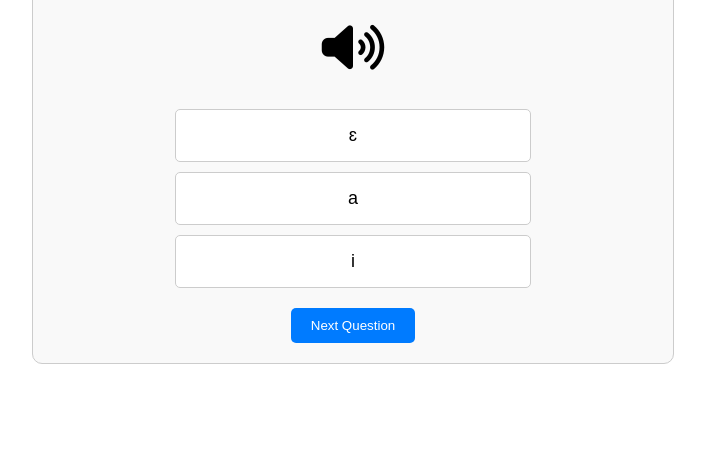
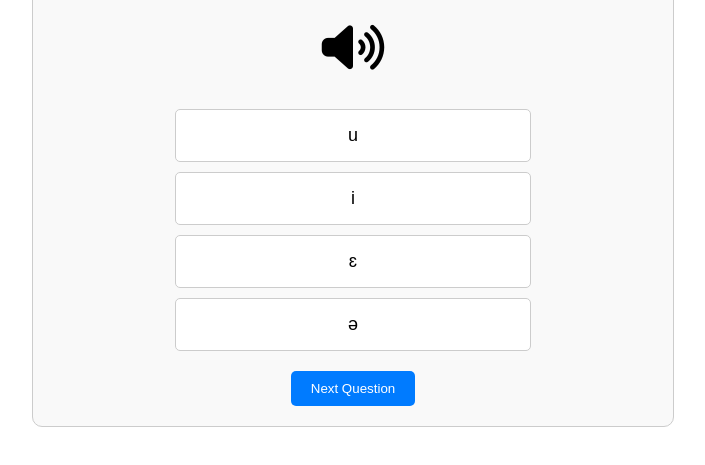
Before and after one commit to knarhar/QuizProto, a plain HTML site: page index.html in a window 1280 px wide. Shown: the part 177-642 px from the top of the page, without its empty margins (287-992 px from the left). Drawn offline with Linux system fonts and the light colour scheme.

Commit message:
10 questions

```diff
--- a/index.html
+++ b/index.html
@@ -12,51 +12,54 @@
 </head>
 
 <body>
+
     <div class="main-container">
-
         <div class="score-container">
             Score: <span id="score">0</span>/10
         </div>
-        <div id="question-container">
+        <div id="questionContainer" class="question-container">
             <div class="question">
                 <h2>
-                    <!-- <span id="question-number">1</span>.  -->
                     Match the <a href="https://en.wikipedia.org/wiki/IPA_vowel_chart_with_audio">
                         <abbr title="International Phonetic Alphabet">IPA</abbr></a> vowel:
                 </h2>
             </div>
 
             <div class="audio-player">
-                <i class="fa-solid fa-volume-high" id="audio-icon"></i>
-                <audio id="audio-player" controls>
+                <i class="fa-solid fa-volume-high" id="audioIcon"></i>
+                <audio id="audioPlayer" controls>
                     <!-- The source will be set dynamically -->
                 </audio>
             </div>
             <p id="response"></p>
-            <div class="answers-container" id="answers-container">
+            <div class="answers-container" id="answersContainer">
                 <!-- The answers will be generated dynamically -->
             </div>
 
-            <button class="next-question" id="next-question" disabled>Next Question</button>
+            <button class="next-question" id="nextQuestionBtn" disabled>Next Question</button>
         </div>
     </div>
 
     <script>
-        var mainContainer = document.querySelector(".main-container");
-        var questionContainer = document.querySelector("#question-container");
-        var scoreDisplay = document.getElementById("score");
-        var questionNumberDisplay = document.getElementById("question-number");
-        var answersContainer = document.getElementById("answers-container");
-        var response = document.getElementById("response");
-        var nextQuestionButton = document.getElementById("next-question");
-        var audioPlayer = document.getElementById("audio-player");
-        var audioIcon = document.getElementById("audio-icon");
+        String.Empty = "";
 
-        audioIcon.addEventListener("click", () => {
-            audioPlayer.play();
-        });
+        function $(selector) {
+            return document.querySelector(selector);
+        }
 
-        function shuffle(array) {
+        HTMLElement.prototype.on = function (event, action) {
+            this.addEventListener(event, action);
+
+            return this;
+        };
+
+        HTMLElement.prototype.click = function (action) {
+            this.addEventListener("click", action);
+
+            return this;
+        };
+
+        function swap(array) {
             for (let i = array.length - 1; i > 0; i--) {
                 const j = Math.floor(Math.random() * (i + 1));
                 [array[i], array[j]] = [array[j], array[i]];
@@ -65,156 +68,122 @@
             return array;
         }
 
+        var $mainContainer = $(".main-container");
+        var $scoreDisplay = $("#score");
+        var $answersContainer = $("#answersContainer");
+        var $response = $("#response");
+        var $nextQuestionBtn = $("#nextQuestionBtn");
+        var $audioPlayer = $("#audioPlayer");
+        var $audioIcon = $("#audioIcon");
+
+        $audioIcon.click(() => $audioPlayer.play());
+
         var score = 0;
         var currentQuestionIndex = 0;
-        var userMistakes = [];
-        var mistakeQuestionsIndex = 0;
-        var isMistakeMode = false;
+        var questionsCount = 10;
+        var userMistakeList = [];
+        var askedQuestions = [];
 
-        var questions = [
-            {
-                sound: './vowels/i_Close_front_unrounded_vowel.ogg.mp3',
-                correctAnswer: 'i',
-                options: ['a', 'i', 'ɛ']
-            },
-            {
-                sound: './vowels/o_Close-mid_back_rounded_vowel.ogg',
-                correctAnswer: 'o',
-                options: ['o', 'u', 'ə']
-            },
-            {
-                sound: './vowels/u_Close_back_rounded_vowel.ogg',
-                correctAnswer: 'u',
-                options: ['u', 'o', 'a']
-            },
-            {
-                sound: './vowels/a_PR-open_front_unrounded_vowel.ogg',
-                correctAnswer: 'a',
-                options: ['a', 'ə', 'ɛ']
-            },
-            {
-                sound: './vowels/ə_Mid-central_vowel.ogg',
-                correctAnswer: 'ə',
-                options: ['ə', 'ɛ', 'u']
-            },
-            {
-                sound: './vowels/ɛ_Open-mid_front_unrounded_vowel.ogg',
-                correctAnswer: 'ɛ',
-                options: ['ɛ', 'a', 'i']
-            },
+        var vowels = [
+            { vowel: "i", audio: "vowels/i_Close_front_unrounded_vowel.ogg" },
+            { vowel: "u", audio: "vowels/u_Close_back_rounded_vowel.ogg" },
+            { vowel: "o", audio: "vowels/o_Close-mid_back_rounded_vowel.ogg" },
+            { vowel: "ə", audio: "vowels/ə_Mid-central_vowel.ogg" },
+            { vowel: "a", audio: "vowels/a_PR-open_front_unrounded_vowel.ogg" },
+            { vowel: "ɛ", audio: "vowels/ɛ_Open-mid_front_unrounded_vowel.ogg" }
         ];
 
-        function loadQuestion() {
-            response.innerHTML = "";
-            nextQuestionButton.disabled = true;
+        function getRandomVowel() {
+            const randomIndex = Math.floor(Math.random() * vowels.length);
+            return vowels[randomIndex];
+        }
 
-            if (isMistakeMode && mistakeQuestionsIndex < 2) {
-                loadMistakeQuestion(mistakeQuestionsIndex);
+        function displayQuestion() {
+            if (currentQuestionIndex >= questionsCount) {
+                $mainContainer.innerHTML = `<h2>Quiz Over!</h2><p>Your score: ${score} / ${questionsCount}</p>`;
+                return;
+            }
+
+            let currentVowel;
+
+            if (userMistakeList.length > 0) {
+                if (userMistakeList[0].userMistake) {
+                    currentVowel = userMistakeList[0].userMistake;
+                    userMistakeList[0].userMistake = null;
+                } else if (userMistakeList[0].correctVowel) {
+                    currentVowel = userMistakeList[0].correctVowel;
+                    userMistakeList.shift();
+                }
             } else {
-                isMistakeMode = false;
-                loadRegularQuestion(questions[currentQuestionIndex]);
+                currentVowel = getRandomVowel();
+            }
+
+            $audioPlayer.src = currentVowel.audio;
+
+            $audioPlayer.play();
+
+            $response.innerHTML = String.Empty;
+            $answersContainer.innerHTML = String.Empty;
+            $nextQuestionBtn.disabled = true;
+
+            let answers = [currentVowel];
+
+            while (answers.length < 4) {
+                let randomVowel = getRandomVowel();
+
+                if (!answers.some(v => v.vowel == randomVowel.vowel)) {
+                    answers.push(randomVowel);
                 }
             }
 
-        function loadMistakeQuestion(index) {
-            var mistake = userMistakes[userMistakes.length - 1];
-      /**/      console.log(mistake);
-            if (index == 0)
-                var question = questions.find(q => q.correctAnswer === mistake.userAnswer);
-            else {
-                var question = questions.find(q => q.correctAnswer === mistake.correctAnswer);
-                currentQuestionIndex++;
-            }
-      /**/      console.log(question);
+            answers = swap(answers);
 
-            mistakeQuestionsIndex++;
-            loadRegularQuestion(question);
-        }
+            answers.forEach(vowel => {
+                let btn = document.createElement("button");
 
-        function loadRegularQuestion(question) {
-            //  questionNumberDisplay.textContent = currentQuestionIndex + 1;
-            audioPlayer.src = question.sound;
-            audioPlayer.play();
+                btn.classList.add("answer");
+                btn.textContent = vowel.vowel;
 
-            var shuffledOptions = shuffle([...question.options]);
+                btn.click(function () {
+                    const allButtons = $answersContainer.querySelectorAll(".answer");
+                    allButtons.forEach(button => button.disabled = true);
 
-            answersContainer.innerHTML = "";
+                    if (vowel.vowel === currentVowel.vowel) {
+                        btn.classList.add("correct");
+                        score++;
+                        $response.textContent = "Correct!";
+                    } else {
+                        btn.classList.add("incorrect");
+                        $response.textContent = `Incorrect! The correct answer was ${currentVowel.vowel}`;
 
-            shuffledOptions.forEach(option => {
-                var answerDiv = document.createElement("div");
-
-                answerDiv.className = "answer";
-                answerDiv.textContent = option;
-
-                answerDiv.addEventListener("click", function () {
-                    handleAnswerClick(answerDiv.textContent == question.correctAnswer, answerDiv, question.correctAnswer);
+                        userMistakeList.push({
+                            correctVowel: currentVowel,
+                            userMistake: vowels.find(vowel => vowel.vowel === btn.textContent)
                         });
 
-                answersContainer.appendChild(answerDiv);
+                        allButtons.forEach(button => {
+                            if (button.textContent === currentVowel.vowel) {
+                                button.classList.add("correct");
+                            }
                         });
                     }
 
-        function handleAnswerClick(isCorrect, answerDiv, correctAnswer) {
-            var answers = document.querySelectorAll(".answer");
-
-            answers.forEach(answer => {
-                answer.textContent == correctAnswer
-                    ? answer.classList.add("correct")
-                    : answer.classList.add("incorrect");
-
-                answer.style.pointerEvents = "none";
+                    $scoreDisplay.innerHTML = score;
+                    $nextQuestionBtn.disabled = false;
                 });
 
-            if (isCorrect) {
-                response.innerHTML = "Correct!";
-                score++;
-            } else {
-                response.innerHTML = "Incorrect!";
-                score = 0;
-                currentQuestionIndex = 0;
+                $answersContainer.appendChild(btn);
+            });
 
-                var userAnswer = answerDiv.textContent;
-
-                userMistakes = [];
-                userMistakes.push({ correctAnswer, userAnswer });
-
-           /**/     console.log(userMistakes);
-                isMistakeMode = true;
-
-                mistakeQuestionsIndex = 0;
+            currentQuestionIndex++;
         }
 
-            scoreDisplay.textContent = score;
-            nextQuestionButton.disabled = false;
-        }
+        displayQuestion();
 
-        function quizCompleted() {
-            questionContainer.innerHTML = "";
-            var resultMessage = document.createElement("div");
-            resultMessage.innerHTML = `<h2>Quiz completed! </h2>`;
-            resultMessage.className = "result-message";
-            mainContainer.appendChild(resultMessage);
-        }
+        $nextQuestionBtn.click(displayQuestion);
 
-        nextQuestionButton.addEventListener("click", () => {
-            if (isMistakeMode) {
-                currentQuestionIndex++;
-                loadQuestion();
-            } else {
-                currentQuestionIndex++;
-                if (currentQuestionIndex < 6) {
-                    loadQuestion();
-                } else {
-                    quizCompleted();
-                    userMistakes = [];
-                }
-            }
-        });
-
-        loadQuestion();
 
     </script>
-
 </body>
 
 </html>
--- a/style.css
+++ b/style.css
@@ -12,7 +12,7 @@
     background-color: #f9f9f9;
 }
 
-#question-container {
+.question-container {
     display: flex;
     flex-direction: column;
     justify-content: center;
```
Also changed, not shown: 2 other files. Lines whose indentation alone changed are shown as unchanged.
